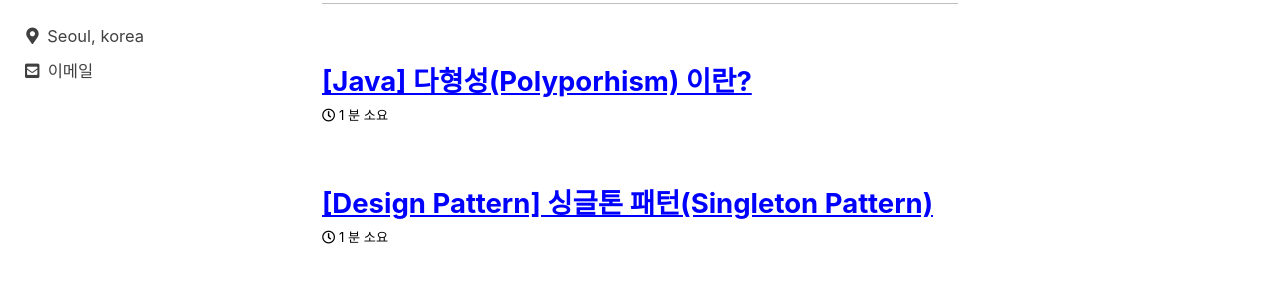
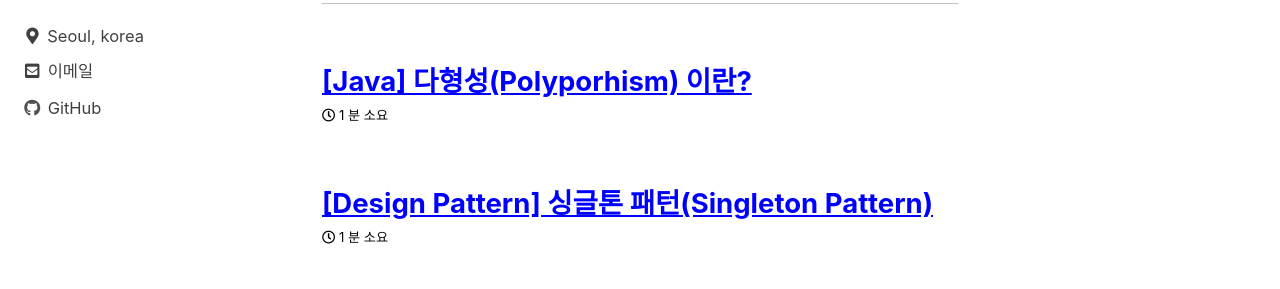
Before and after one commit to Sunky97/sunky97.github.io, a Jekyll site: the page built from index.html, in a window 1280 px wide. Shown: the part 176-465 px from the top of the page. Built offline with Jekyll 4.4.1, drawn with Linux system fonts in a browser that asks for light colours; cached includes are drawn as plain includes; some web fonts are replaced; the list of posts is cut into pages by our own code.

Commit message:
프로필 깃허브 주소 추가

```diff
--- a/_config.yml
+++ b/_config.yml
@@ -99,6 +99,7 @@ author:
   bio              : "아기개발자"
   location         : "Seoul, korea"
   email            : "hsk11261612@gmail.com"
+  github           : "http://github.com/sunky97"
   links:
     - label: "Email"
       icon: "fas fa-fw fa-envelope-square"
```
